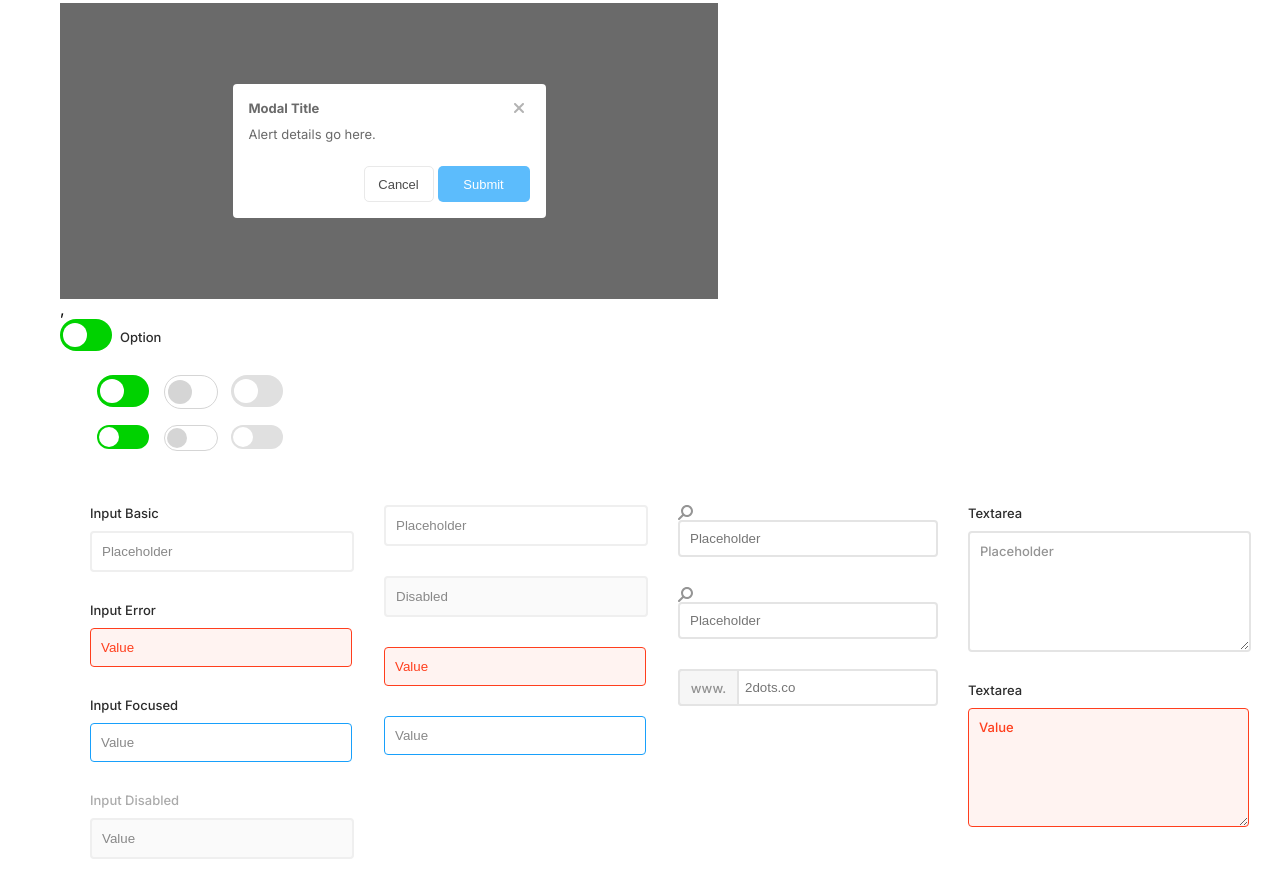
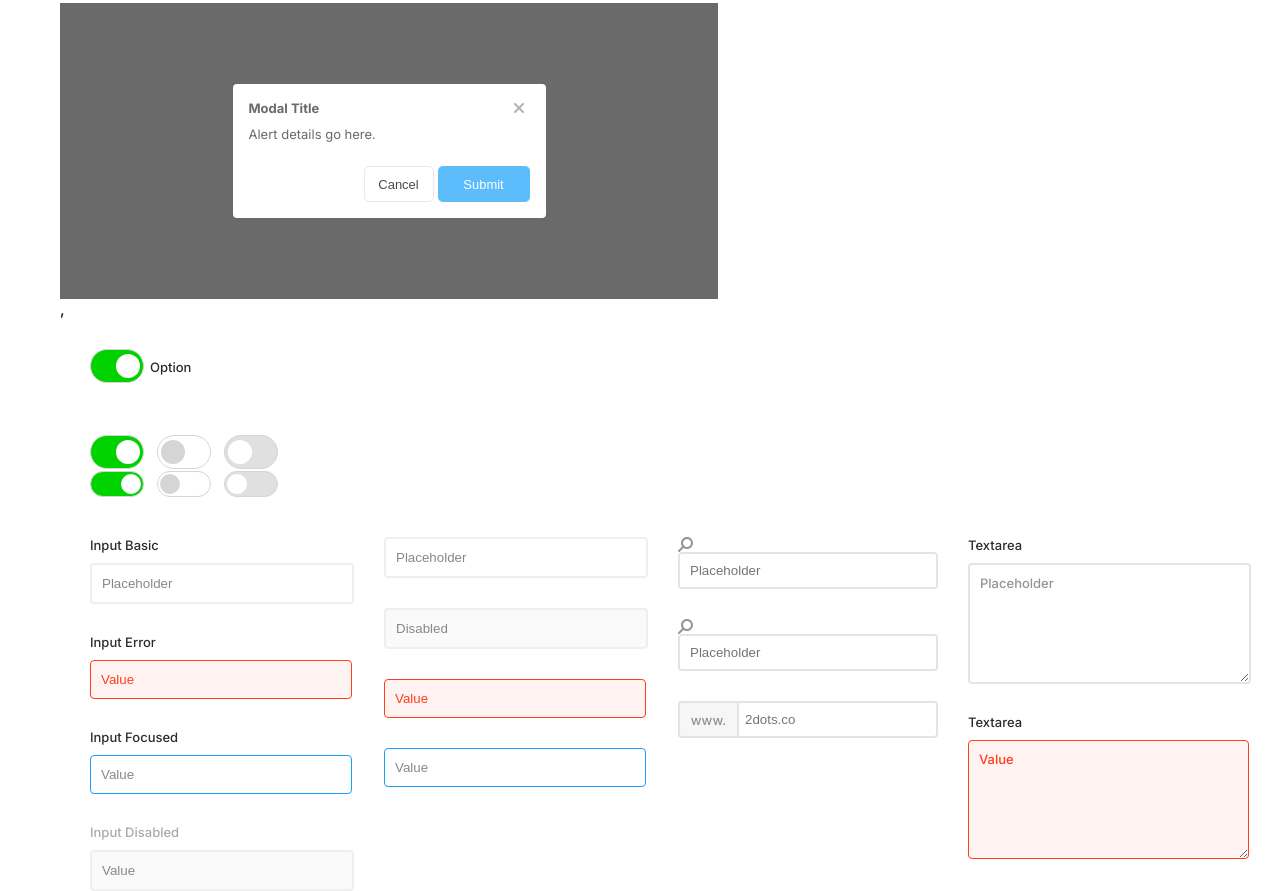
Before and after one commit to Angelina207/UI-kit, a plain HTML site: page index.html in a window 1280 px wide. Shown: the part 778-1669 px from the top of the page. Before the commit the page ends 1637 px from the top, so only its background shows below. Drawn offline with Linux system fonts and the light colour scheme.

Commit message:
Add files via upload

```diff
--- a/css/style.css
+++ b/css/style.css
@@ -352,11 +352,16 @@ p {
   box-shadow: 0px 10px 23px rgba(0, 0, 0, 0.12);
 }
 
-.form__option {
+.wrapp-checkbox {
   display: flex;
 }
 
-.option-deck {
+.form__check-box {
+  display: flex;
+  margin: 30px;
+}
+
+.check-box-title {
   color: #2C2C2C;
   font-size: 13px;
   font-weight: 500;
@@ -364,29 +369,30 @@ p {
   padding-top: 10px;
 }
 
-.option-input {
+.check-box {
   position: relative;
   appearance: none;
 }
 
-.option-label {
+.check-box-label {
   position: absolute;
   width: 52px;
   height: 32px;
-  background-color: #00D200;
+  background-color: #fff;
   border-radius: 23px;
+  border: solid 1px #D5D5D5FF;
   cursor: pointer;
   transition: 250ms;
 }
-.option-label:hover, .option-label:focus {
+.check-box-label:hover, .check-box-label:focus {
   box-shadow: 0px 10px 23px rgba(0, 0, 0, 0.12);
 }
 
-.option-label::before {
+.check-box-label::before {
   position: absolute;
   content: "";
   display: inline-block;
-  background-color: #fff;
+  background-color: #D5D5D5FF;
   border-radius: 50%;
   width: 24px;
   height: 24px;
@@ -395,83 +401,36 @@ p {
   transition: 250ms;
 }
 
-.option-input:checked ~ .option-label {
-  background-color: #00A000;
+.check-box:checked ~ .check-box-label {
+  background-color: #00D200;
 }
 
-.option-input:checked ~ .option-label::before {
+.check-box:checked ~ .check-box-label::before {
   left: 25px;
+  background-color: #fff;
 }
 
-.checkbox-list {
-  display: flex;
+.check-box-label--dis {
+  background-color: #E0E0E0FF;
 }
 
-.form__checkbox {
-  margin: 30px 30px;
+.check-box-label--dis::before {
+  background-color: #fff;
 }
 
-.checkbox-input {
-  position: relative;
-  appearance: none;
-}
-
-.checkbox-label {
-  position: absolute;
-  width: 52px;
-  height: 32px;
-  background-color: #00D200;
-  border-radius: 23px;
-  cursor: pointer;
-  transition: 250ms;
-}
-.checkbox-label:hover, .checkbox-label:focus {
-  box-shadow: 0px 10px 23px rgba(0, 0, 0, 0.12);
-}
-
-.checkbox-label::before {
-  content: "";
-  position: absolute;
-  background-color: #fff;
-  width: 24px;
-  height: 24px;
-  border-radius: 50%;
-  display: inline-block;
-  top: calc(50% - 12px);
-  left: 3px;
-  transition: 250ms;
-}
-
-.checkbox-input:checked ~ .checkbox-label::before {
-  left: 25px;
-}
-
-.checkbox-label--size {
+.check-box-label--small {
   height: 24px;
 }
 
-.checkbox-label--size::before {
+.check-box-label--small::before {
+  height: 20px;
   width: 20px;
-  height: 20px;
   top: calc(50% - 10px);
   left: 2px;
 }
 
-.checkbox-input:checked ~ .checkbox-label--size::before {
+.check-box:checked ~ .check-box-label--small::before {
   left: 30px;
-}
-
-.checkbox-label--gray {
-  background-color: #fff;
-  border: solid 1px #D5D5D5;
-}
-
-.checkbox-label--gray::before {
-  background-color: #D5D5D5;
-}
-
-.checkbox-label--disabled {
-  background-color: #E0E0E0;
 }
 
 .form-wrapp {
--- a/index.html
+++ b/index.html
@@ -146,43 +146,46 @@
     </div>
     </div>,
 	<div class="container">
-    <form class="form__option">
-        <p class="option-deck">Option</p>
-        <input type="checkbox" class="option-input" id="check">
-        <label for="check" class="option-label"></label>
+    <form class="form__check-box">
+        <p class="check-box-title">Option</p>
+        <input type="checkbox" class="check-box" id="check" checked>
+        <label for="check" class="check-box-label"></label>
     </form>
 
     <!-- Checkbox list -->
 
-    <div class="checkbox-list">
+    <div class="wrapp-checkbox">
+        <!-- checked -->
         <div>
-            <form class="form__checkbox">
-                <input type="checkbox" class="checkbox-input" id="check-active">
-                <label for="check-active" class="checkbox-label"></label>
+            <form class="form__check-box">
+                <input type="checkbox" class="check-box" id="check-active" checked>
+                <label for="check-active" class="check-box-label"></label>
             </form>
-            <form class="form__checkbox">
-                <input type="checkbox" class="checkbox-input" id="check-active-small">
-                <label for="check-active-small" class="checkbox-label checkbox-label--size"></label>
+            <form class="form__check-box">
+                <input type="checkbox" class="check-box" id="check-active-small" checked>
+                <label for="check-active-small" class="check-box-label check-box-label--small"></label>
             </form>
         </div>
+        <!-- unselect -->
         <div>
-            <form class="form__checkbox">
-                <input type="checkbox" class="checkbox-input checkbox-input--white" id="checkbox-white">
-                <label for="checkbox-white" class="checkbox-label checkbox-label--gray"></label>
+            <form class="form__check-box">
+                <input type="checkbox" class="check-box" id="check-unselect">
+                <label for="check-unselect" class="check-box-label"></label>
             </form>
-            <form class="form__checkbox">
-                <input type="checkbox" class="checkbox-input checkbox-input--white" id="checkbox-white-small">
-                <label for="checkbox-white-small" class="checkbox-label checkbox-label--size checkbox-label--gray"></label>
+            <form class="form__check-box">
+                <input type="checkbox" class="check-box" id="check-unselect-small">
+                <label for="check-unselect-small" class="check-box-label check-box-label--small"></label>
             </form>
         </div>
+        <!-- disabled -->
         <div>
-            <form class="form__checkbox">
-                <input disabled type="checkbox" class="checkbox-input" id="disabled-check">
-                <label for="disabled-check" class="checkbox-label checkbox-label--disabled"></label>
+            <form class="form__check-box">
+                <input disabled type="checkbox" class="check-box" id="check-disabled">
+                <label for="check-disabled" class="check-box-label check-box-label--dis"></label>
             </form>
-            <form class="form__checkbox">
-                <input disabled type="checkbox" class="checkbox-input" id="check-disabled-small">
-                <label for="check-disabled-small" class="checkbox-label checkbox-label--disabled checkbox-label--size"></label>
+            <form class="form__check-box">
+                <input disabled type="checkbox" class="check-box" id="check-disabled-small">
+                <label for="check-disabled-small" class="check-box-label check-box-label--small check-box-label--dis"></label>
             </form>
         </div>
     </div>
```
Also changed, not shown: css/style.min.css.
